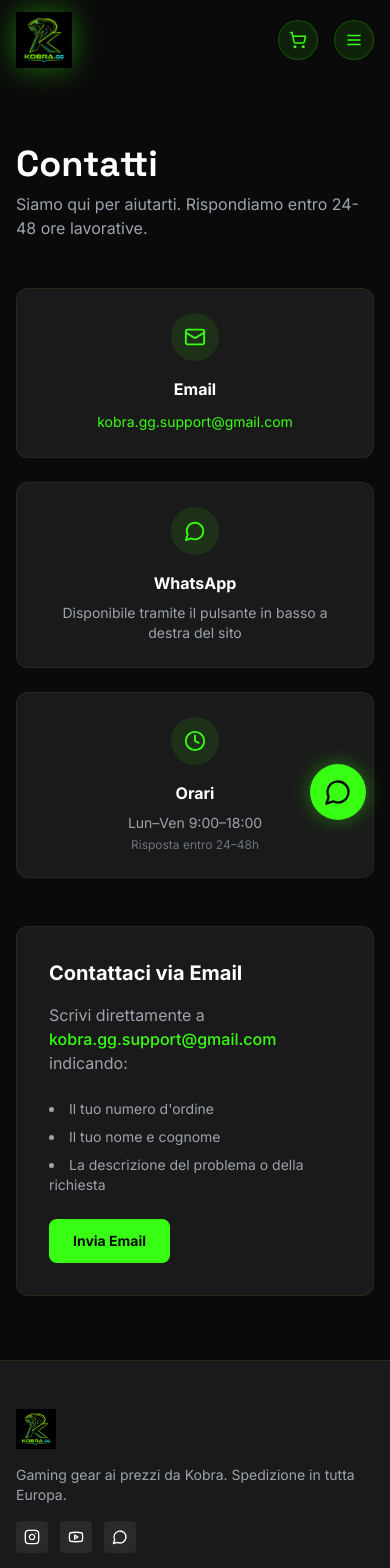
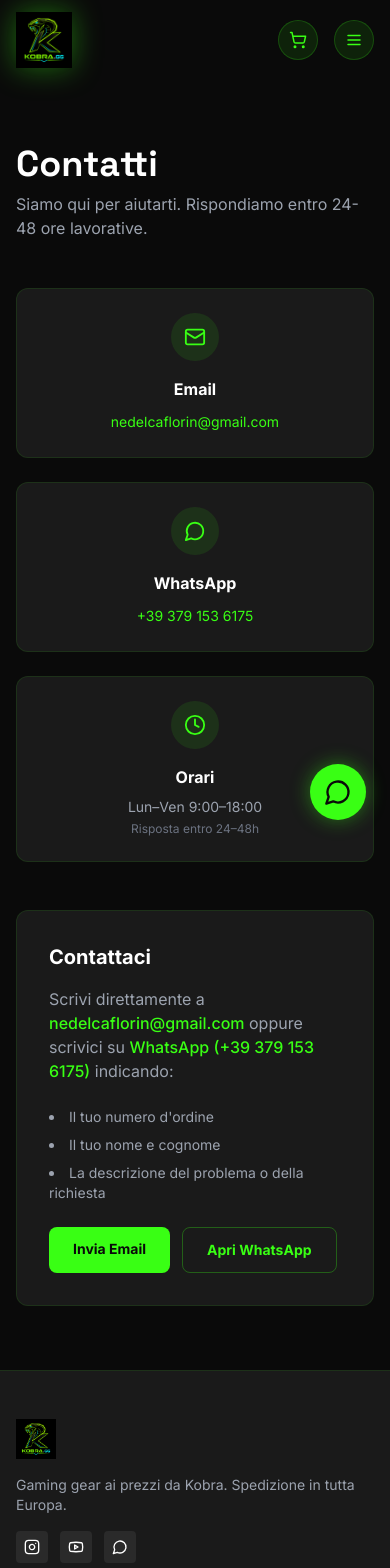
Before and after one commit to nedelcaflorin-sketch/kobra-gg, a Next.js app: page /contatti in a window 390 px wide. Shown: the top 1568 px of the page. Built offline with nearby package versions, Linux system fonts and the light colour scheme.

Commit message:
fix: replace placeholder email/phone with real contact info

```diff
--- a/src/app/contatti/page.tsx
+++ b/src/app/contatti/page.tsx
@@ -16,8 +16,8 @@ export default function ContattiPage() {
               <Mail size={22} className="text-kobra-green" />
             </div>
             <h3 className="font-bold text-white mb-2">Email</h3>
-            <a href="mailto:kobra.gg.support@gmail.com" className="text-kobra-green hover:underline text-sm break-all">
-              kobra.gg.support@gmail.com
+            <a href="mailto:nedelcaflorin@gmail.com" className="text-kobra-green hover:underline text-sm break-all">
+              nedelcaflorin@gmail.com
             </a>
           </div>
           <div className="p-6 bg-kobra-gray rounded-xl border border-kobra-green/10 text-center">
@@ -25,7 +25,9 @@ export default function ContattiPage() {
               <MessageCircle size={22} className="text-kobra-green" />
             </div>
             <h3 className="font-bold text-white mb-2">WhatsApp</h3>
-            <p className="text-gray-400 text-sm">Disponibile tramite il pulsante in basso a destra del sito</p>
+            <a href="https://wa.me/393791536175" target="_blank" rel="noopener noreferrer" className="text-kobra-green hover:underline text-sm">
+              +39 379 153 6175
+            </a>
           </div>
           <div className="p-6 bg-kobra-gray rounded-xl border border-kobra-green/10 text-center">
             <div className="w-12 h-12 mx-auto mb-4 rounded-full bg-kobra-green/10 flex items-center justify-center">
@@ -38,11 +40,15 @@ export default function ContattiPage() {
         </div>
 
         <div className="bg-kobra-gray rounded-xl border border-kobra-green/10 p-8">
-          <h2 className="text-xl font-bold text-white mb-4">Contattaci via Email</h2>
+          <h2 className="text-xl font-bold text-white mb-4">Contattaci</h2>
           <p className="text-gray-400 mb-6">
             Scrivi direttamente a{' '}
-            <a href="mailto:kobra.gg.support@gmail.com" className="text-kobra-green hover:underline font-medium">
-              kobra.gg.support@gmail.com
+            <a href="mailto:nedelcaflorin@gmail.com" className="text-kobra-green hover:underline font-medium">
+              nedelcaflorin@gmail.com
+            </a>{' '}
+            oppure scrivici su{' '}
+            <a href="https://wa.me/393791536175" target="_blank" rel="noopener noreferrer" className="text-kobra-green hover:underline font-medium">
+              WhatsApp (+39 379 153 6175)
             </a>{' '}
             indicando:
           </p>
@@ -51,12 +57,22 @@ export default function ContattiPage() {
             <li>Il tuo nome e cognome</li>
             <li>La descrizione del problema o della richiesta</li>
           </ul>
-          <a
-            href="mailto:kobra.gg.support@gmail.com"
-            className="inline-block px-6 py-3 bg-kobra-green text-kobra-black font-bold rounded-lg hover:bg-kobra-green/90 transition-all text-sm"
-          >
-            Invia Email
-          </a>
+          <div className="flex flex-wrap gap-3">
+            <a
+              href="mailto:nedelcaflorin@gmail.com"
+              className="inline-block px-6 py-3 bg-kobra-green text-kobra-black font-bold rounded-lg hover:bg-kobra-green/90 transition-all text-sm"
+            >
+              Invia Email
+            </a>
+            <a
+              href="https://wa.me/393791536175"
+              target="_blank"
+              rel="noopener noreferrer"
+              className="inline-block px-6 py-3 border border-kobra-green/30 text-kobra-green font-bold rounded-lg hover:bg-kobra-green/10 transition-all text-sm"
+            >
+              Apri WhatsApp
+            </a>
+          </div>
         </div>
       </div>
     </div>
--- a/src/app/privacy/page.tsx
+++ b/src/app/privacy/page.tsx
@@ -11,7 +11,7 @@ export default function PrivacyPage() {
         <div className="space-y-8 text-gray-300">
           <section>
             <h2 className="text-xl font-bold text-white mb-3">1. Titolare del Trattamento</h2>
-            <p>Kobra.gg, Italia. Contatto: <a href="mailto:kobra.gg.support@gmail.com" className="text-kobra-green hover:underline">kobra.gg.support@gmail.com</a></p>
+            <p>Kobra.gg, Italia. Contatto: <a href="mailto:nedelcaflorin@gmail.com" className="text-kobra-green hover:underline">nedelcaflorin@gmail.com</a></p>
           </section>
           <section>
             <h2 className="text-xl font-bold text-white mb-3">2. Dati Raccolti</h2>
@@ -41,7 +41,7 @@ export default function PrivacyPage() {
           </section>
           <section>
             <h2 className="text-xl font-bold text-white mb-3">6. I Tuoi Diritti (GDPR)</h2>
-            <p>Hai il diritto di: accesso, rettifica, cancellazione ("diritto all'oblio"), limitazione del trattamento, portabilità dei dati, opposizione al trattamento. Per esercitare questi diritti contattaci a <a href="mailto:kobra.gg.support@gmail.com" className="text-kobra-green hover:underline">kobra.gg.support@gmail.com</a>. Hai anche il diritto di presentare reclamo all'Autorità Garante per la Protezione dei Dati Personali (www.garanteprivacy.it).</p>
+            <p>Hai il diritto di: accesso, rettifica, cancellazione ("diritto all'oblio"), limitazione del trattamento, portabilità dei dati, opposizione al trattamento. Per esercitare questi diritti contattaci a <a href="mailto:nedelcaflorin@gmail.com" className="text-kobra-green hover:underline">nedelcaflorin@gmail.com</a>. Hai anche il diritto di presentare reclamo all'Autorità Garante per la Protezione dei Dati Personali (www.garanteprivacy.it).</p>
           </section>
           <section>
             <h2 className="text-xl font-bold text-white mb-3">7. Cookie</h2>
--- a/src/app/resi/page.tsx
+++ b/src/app/resi/page.tsx
@@ -24,7 +24,7 @@ export default function ResiPage() {
           <section>
             <h2 className="text-xl font-bold text-white mb-3">Come fare un Reso</h2>
             <ol className="list-decimal list-inside space-y-3 ml-4">
-              <li>Contatta <a href="mailto:kobra.gg.support@gmail.com" className="text-kobra-green hover:underline">kobra.gg.support@gmail.com</a> con il numero ordine</li>
+              <li>Contatta <a href="mailto:nedelcaflorin@gmail.com" className="text-kobra-green hover:underline">nedelcaflorin@gmail.com</a> con il numero ordine</li>
               <li>Attendi le istruzioni (risposta entro 48h)</li>
               <li>Spedisci il prodotto all'indirizzo indicato</li>
               <li>Ricevi il rimborso entro 14 giorni lavorativi</li>
--- a/src/app/reso/page.tsx
+++ b/src/app/reso/page.tsx
@@ -25,7 +25,7 @@ export default function ResiPage() {
           <section>
             <h2 className="text-xl font-bold text-white mb-3">Come Effettuare un Reso</h2>
             <ol className="list-decimal list-inside space-y-3 ml-4">
-              <li>Invia una email a <a href="mailto:kobra.gg.support@gmail.com" className="text-kobra-green hover:underline">kobra.gg.support@gmail.com</a> con oggetto <strong className="text-white">"Richiesta Reso"</strong> e il numero del tuo ordine.</li>
+              <li>Invia una email a <a href="mailto:nedelcaflorin@gmail.com" className="text-kobra-green hover:underline">nedelcaflorin@gmail.com</a> con oggetto <strong className="text-white">"Richiesta Reso"</strong> e il numero del tuo ordine.</li>
               <li>Il nostro team ti risponderà entro 48 ore con le istruzioni e l'indirizzo di reso.</li>
               <li>Imballa accuratamente il prodotto e spediscilo all'indirizzo indicato (le spese di spedizione del reso sono a carico del cliente, salvo prodotto difettoso).</li>
               <li>Una volta ricevuto e verificato il prodotto, procederemo con il rimborso.</li>
@@ -45,7 +45,7 @@ export default function ResiPage() {
           </section>
           <section>
             <h2 className="text-xl font-bold text-white mb-3">Contatti</h2>
-            <p>Per qualsiasi richiesta: <a href="mailto:kobra.gg.support@gmail.com" className="text-kobra-green hover:underline">kobra.gg.support@gmail.com</a></p>
+            <p>Per qualsiasi richiesta: <a href="mailto:nedelcaflorin@gmail.com" className="text-kobra-green hover:underline">nedelcaflorin@gmail.com</a></p>
           </section>
         </div>
       </div>
--- a/src/app/spedizioni/page.tsx
+++ b/src/app/spedizioni/page.tsx
@@ -62,7 +62,7 @@ export default function SpedizioniPage() {
           </section>
           <section>
             <h2 className="text-xl font-bold text-white mb-3">Problemi con la Spedizione?</h2>
-            <p>Se il tuo ordine non arriva entro i tempi previsti o hai problemi con il tracking, contattaci a <a href="mailto:kobra.gg.support@gmail.com" className="text-kobra-green hover:underline">kobra.gg.support@gmail.com</a>.</p>
+            <p>Se il tuo ordine non arriva entro i tempi previsti o hai problemi con il tracking, contattaci a <a href="mailto:nedelcaflorin@gmail.com" className="text-kobra-green hover:underline">nedelcaflorin@gmail.com</a> oppure su <a href="https://wa.me/393791536175" target="_blank" rel="noopener noreferrer" className="text-kobra-green hover:underline">WhatsApp</a>.</p>
           </section>
         </div>
       </div>
--- a/src/app/termini/page.tsx
+++ b/src/app/termini/page.tsx
@@ -31,7 +31,7 @@ export default function TermsPage() {
           </section>
           <section>
             <h2 className="text-xl font-bold text-white mb-3">6. Diritto di Recesso (14 giorni)</h2>
-            <p>Ai sensi del D.Lgs. 206/2005 (Codice del Consumo), hai il diritto di recedere dal contratto entro 14 giorni dalla ricezione del prodotto, senza dover fornire alcuna motivazione. Per esercitare il diritto di recesso, contattaci a <a href="mailto:kobra.gg.support@gmail.com" className="text-kobra-green hover:underline">kobra.gg.support@gmail.com</a>. Consulta la nostra <a href="/resi/" className="text-kobra-green hover:underline">Politica di Reso</a> per i dettagli.</p>
+            <p>Ai sensi del D.Lgs. 206/2005 (Codice del Consumo), hai il diritto di recedere dal contratto entro 14 giorni dalla ricezione del prodotto, senza dover fornire alcuna motivazione. Per esercitare il diritto di recesso, contattaci a <a href="mailto:nedelcaflorin@gmail.com" className="text-kobra-green hover:underline">nedelcaflorin@gmail.com</a>. Consulta la nostra <a href="/resi/" className="text-kobra-green hover:underline">Politica di Reso</a> per i dettagli.</p>
           </section>
           <section>
             <h2 className="text-xl font-bold text-white mb-3">7. Garanzia Legale</h2>
@@ -51,7 +51,7 @@ export default function TermsPage() {
           </section>
           <section>
             <h2 className="text-xl font-bold text-white mb-3">11. Contatti</h2>
-            <p>Per domande: <a href="mailto:kobra.gg.support@gmail.com" className="text-kobra-green hover:underline">kobra.gg.support@gmail.com</a></p>
+            <p>Per domande: <a href="mailto:nedelcaflorin@gmail.com" className="text-kobra-green hover:underline">nedelcaflorin@gmail.com</a> — WhatsApp: <a href="https://wa.me/393791536175" target="_blank" rel="noopener noreferrer" className="text-kobra-green hover:underline">+39 379 153 6175</a></p>
           </section>
         </div>
       </div>
--- a/src/components/Footer.tsx
+++ b/src/components/Footer.tsx
@@ -60,18 +60,18 @@ export default function Footer() {
             <div className="flex flex-col md:flex-row items-center gap-4 text-sm text-gray-500">
               <p>© 2025 Kobra.gg — Tutti i diritti riservati.</p>
               <div className="flex items-center gap-3">
-                <a href="mailto:kobra.gg.support@gmail.com" className="flex items-center gap-1 hover:text-kobra-green transition-colors">
+                <a href="mailto:nedelcaflorin@gmail.com" className="flex items-center gap-1 hover:text-kobra-green transition-colors">
                   <Mail size={14} />
-                  kobra.gg.support@gmail.com
+                  nedelcaflorin@gmail.com
                 </a>
                 <span className="flex items-center gap-1">
                   <MapPin size={14} />
                   Italia
                 </span>
-                <span className="flex items-center gap-1">
+                <a href="https://wa.me/393791536175" target="_blank" rel="noopener noreferrer" className="flex items-center gap-1 hover:text-kobra-green transition-colors">
                   <Phone size={14} />
-                  WhatsApp
-                </span>
+                  +39 379 153 6175
+                </a>
               </div>
             </div>
             <div className="flex items-center gap-4">
```
